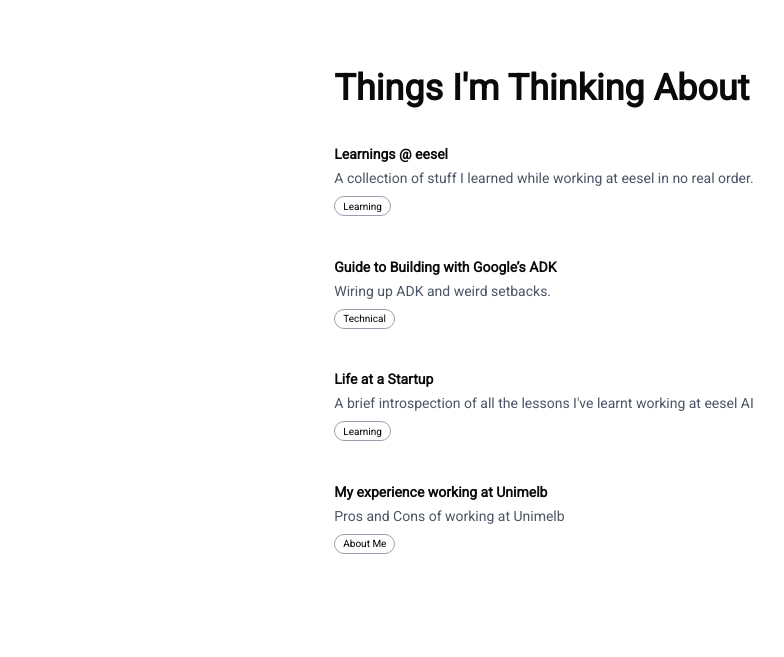
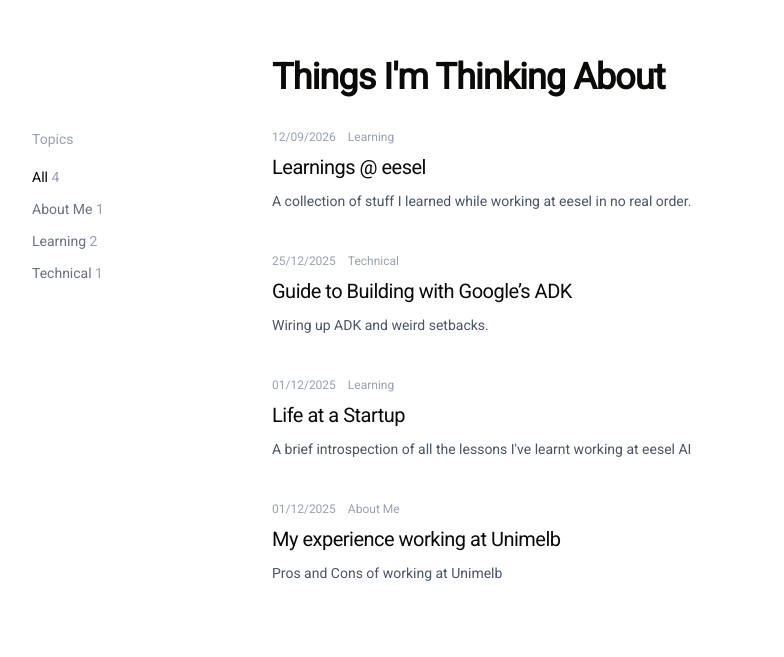
Before and after one commit to KaranJayakumar/portfolio, a Next.js app: page /blogs in a window 1280 px wide. Shown: the part 143-800 px from the top of the page, without its empty margins (96-880 px from the left). Built offline with nearby package versions, Linux system fonts and the light colour scheme.

Commit message:
Feat : blog exploration with fixed categories

```diff
--- /dev/null
+++ b/app/_components/blog/BlogExplorer.tsx
@@ -0,0 +1,80 @@
+"use client";
+
+import { useMemo, useState } from "react";
+import { Blog } from "@/app/types";
+import { BlogListItem } from "./BlogListItem";
+
+interface BlogExplorerProps {
+  blogs: Blog[];
+}
+
+export function BlogExplorer({ blogs }: BlogExplorerProps) {
+  const [activeTag, setActiveTag] = useState<string | null>(null);
+
+  const tags = useMemo(
+    () => Array.from(new Set(blogs.flatMap((blog) => blog.tags ?? []))).sort(),
+    [blogs],
+  );
+
+  const visibleBlogs = activeTag
+    ? blogs.filter((blog) => blog.tags?.includes(activeTag))
+    : blogs;
+
+  return (
+    <div className="grid gap-8 md:grid-cols-[10rem_minmax(0,1fr)] md:gap-x-20 md:gap-y-8">
+      <h1 className="text-4xl font-semibold tracking-tight md:col-start-2">
+        Things I&apos;m Thinking About
+      </h1>
+
+      <aside className="self-start md:col-start-1 md:row-start-2 md:sticky md:top-12">
+        <p className="mb-4 text-sm font-medium text-gray-400">Topics</p>
+        <nav aria-label="Filter posts by topic">
+          <ul className="flex flex-wrap gap-x-5 gap-y-2 md:flex-col md:items-start md:gap-2">
+            <li>
+              <button
+                type="button"
+                onClick={() => setActiveTag(null)}
+                aria-pressed={activeTag === null}
+                className={`cursor-pointer text-left text-sm transition-colors hover:text-black ${
+                  activeTag === null ? "font-medium text-black" : "text-gray-500"
+                }`}
+              >
+                All <span className="text-gray-400">{blogs.length}</span>
+              </button>
+            </li>
+            {tags.map((tag) => {
+              const count = blogs.filter((blog) => blog.tags?.includes(tag)).length;
+
+              return (
+                <li key={tag}>
+                  <button
+                    type="button"
+                    onClick={() => setActiveTag(tag)}
+                    aria-pressed={activeTag === tag}
+                    className={`cursor-pointer text-left text-sm transition-colors hover:text-black ${
+                      activeTag === tag ? "font-medium text-black" : "text-gray-500"
+                    }`}
+                  >
+                    {tag} <span className="text-gray-400">{count}</span>
+                  </button>
+                </li>
+              );
+            })}
+          </ul>
+        </nav>
+      </aside>
+
+      <section
+        aria-live="polite"
+        aria-label="Blog posts"
+        className="min-w-0 md:col-start-2 md:row-start-2"
+      >
+        <div className="flex flex-col gap-10">
+          {visibleBlogs.map((blog) => (
+            <BlogListItem key={blog.key} blog={blog}/>
+          ))}
+        </div>
+      </section>
+    </div>
+  );
+}
--- a/app/_components/blog/BlogList.tsx
+++ b/app/_components/blog/BlogList.tsx
@@ -1,15 +1,8 @@
 "use server"
-import { BlogListItem } from './BlogListItem';
+import { BlogExplorer } from './BlogExplorer';
 import { loadBlogs } from '@/app/utils/parsing';
 
 export const BlogList = async () => {
   const blogs = await loadBlogs()
-  return (
-    blogs.map((blog, index) => {
-        return (
-          <BlogListItem key={index} blog={blog}/>
-        )
-      }
-    )
-  )
+  return <BlogExplorer blogs={blogs}/>
 }
--- a/app/_components/blog/BlogListItem.tsx
+++ b/app/_components/blog/BlogListItem.tsx
@@ -1,30 +1,27 @@
 "use client";
 
 import { Blog } from "@/app/types";
-import { useRouter } from "next/navigation";
-import { Badge } from "../ui/badge";
+import Link from "next/link";
 
 interface ListItemProps {
   blog: Blog;
 }
 
 export function BlogListItem({ blog }: ListItemProps) {
-  const router = useRouter();
-
   return (
-    <div
-      className="cursor-pointer py-[20px]"
-      onClick={() => router.push(`/blogs/${blog.key}`)}
-    >
-      <p className="font-bold pb-[4px] text-sm">{blog.title}</p>
-      <p className="text-sm text-gray-600">{blog.description}</p>
-      {
-        blog.tags?.map((tag, index) => {
-          return (
-            <Badge key={index} className='mt-2 rounded-lg border border-gray-400 mr-2 text-[10px] bg-white text-black font-thin'>{tag}</Badge>
-          )
-        })
-      }
-    </div>
+    <article>
+      <Link href={`/blogs/${blog.key}`} className="group block outline-none">
+        <div className="mb-2 flex flex-wrap items-center gap-x-3 gap-y-1 text-xs text-gray-400">
+          <time>{blog.date}</time>
+          {blog.tags?.map((tag) => <span key={tag}>{tag}</span>)}
+        </div>
+        <h2 className="text-xl font-medium tracking-tight transition-colors group-hover:text-gray-500 group-focus-visible:text-gray-500">
+          {blog.title}
+        </h2>
+        <p className="mt-2 max-w-2xl text-sm leading-6 text-gray-600">
+          {blog.description}
+        </p>
+      </Link>
+    </article>
   );
 }
--- a/app/_components/blog/BlogView.tsx
+++ b/app/_components/blog/BlogView.tsx
@@ -13,8 +13,8 @@ export const BlogView = async ({ blogKey }: BlogViewParams) => {
   if (!blog) return null
 
   return (
-    <article className="w-full flex">
-      <div className="w-full max-w-3xl">
+    <article className="mx-auto w-full max-w-2xl">
+      <div className="w-full">
         {/* Header */}
         <header className="mb-8">
           <h1 className="text-2xl md:text-3xl font-semibold leading-tight">
--- a/app/_components/ui/company-link.tsx
+++ b/app/_components/ui/company-link.tsx
@@ -1,4 +1,3 @@
-import { CSSProperties } from "react";
 import Image from "next/image";
 import Link from "next/link";
 import { cn } from "@/app/lib/utils";
--- a/app/blogs/page.tsx
+++ b/app/blogs/page.tsx
@@ -2,11 +2,8 @@ import { BlogList } from "../_components/blog/BlogList";
 
 export default function Blog() {
   return (
-    <div className="">
-      <h1 className="font-semibold pb-4 text-4xl">
-        {"Things I'm Thinking About"}
-      </h1>
+    <main className="mx-auto w-full max-w-5xl">
       <BlogList/>
-    </div>
+    </main>
   );
 }
--- a/next.config.ts
+++ b/next.config.ts
@@ -1,7 +1,9 @@
 import type { NextConfig } from "next";
 
 const nextConfig: NextConfig = {
-  /* config options here */
+  experimental: {
+    viewTransition: true,
+  },
   async rewrites() {
     return [
       {
```
